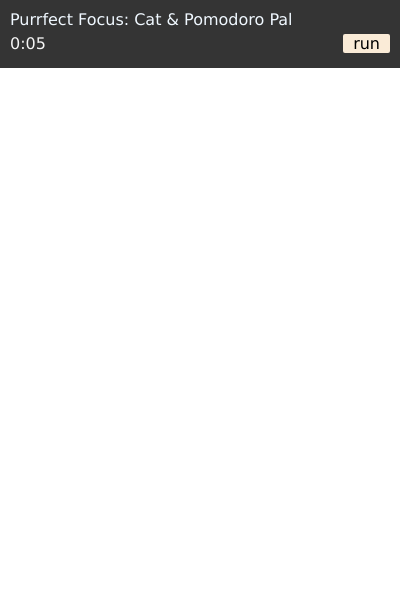
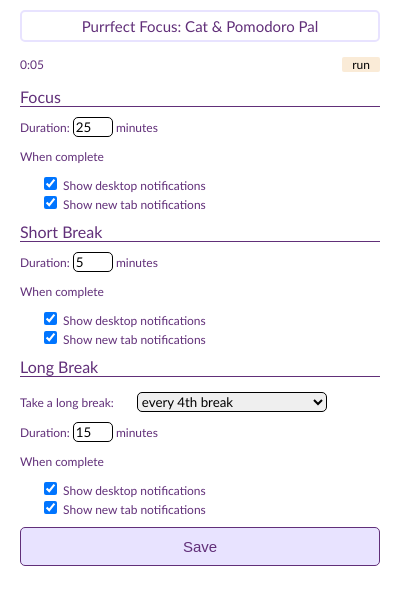
Before and after one commit to kartikth40/PurrfectFocus, a browser extension: page popup.html in a window 400 px wide. Drawn offline with Linux system fonts and the light colour scheme.

Commit message:
added settings page

```diff
--- a/popup.css
+++ b/popup.css
@@ -1,23 +1,71 @@
 html{
   margin: 0;
   padding: 0;
+}
+*,*::after,*::before{
+  box-sizing:border-box;
 }
 body{
   margin:0;
   padding: 0;
   height: max-content;
-  font-family: Verdana, Geneva, Tahoma, sans-serif;
+  font-family: 'Gill Sans', 'Gill Sans MT', Calibri, 'Trebuchet MS', sans-serif;
+  --primary-color: rgb(97, 47, 121);
+  --secondary-color-1: rgb(232, 227, 255);
+  --secondary-color-2: rgb(196, 224, 207);
+  font-size: 12px;
 }
 .container {
-  padding: 10px;
-  background-color: #343434;
-  color: #f0f8ff;
-  /* width: 200px; */
+  margin: 0;
+  padding: 10px 20px;
+  background-color: white;
+  /* background: linear-gradient(45deg, var(--secondary-color-1), var(--secondary-color-2)); */
+  color: var(--primary-color);
 }
 
 .title {
+  text-align: center;
   width: 100%;
   white-space: nowrap;
+  font-size: 15px;
+  font-weight: 400;
+  border: 2px solid var(--secondary-color-1);
+  margin-top: 0;
+  color: var(--primary-color);
+  padding: 5px;
+  border-radius: 5px;
+}
+
+h2 {
+  margin:0;
+  margin-block: 10px;
+  border-bottom: 1px solid var(--primary-color);
+  color: var(--primary-color);
+  font-weight: 500;
+  font-size: 16px;
+}
+
+p {
+  font-weight: 500;
+  margin-bottom: 10px;
+  display: block;
+}
+
+input, select {
+  border: 1px solid #000;
+  border-radius: 5px;
+  font-family: 'Gill Sans', 'Gill Sans MT', Calibri, 'Trebuchet MS', sans-serif;
+}
+
+input:hover, select:hover {
+  background-color: var(--secondary-color-1);
+}
+
+.notification {
+  white-space: nowrap;
+  width: 100%;
+  display: block;
+  margin-left: 20px;
 }
 
 .time-container{
@@ -29,7 +77,6 @@ body{
 .timer {
   display: inline-block;
   text-align: center;
-  color: whitesmoke;
 }
 
 .run {
@@ -41,3 +88,36 @@ body{
   background-color: antiquewhite;
   cursor: pointer;
 }
+
+.duration {
+  white-space: nowrap;
+}
+
+#focus-duration-input,
+#short-break-duration-input,
+#long-break-duration-input {
+  width: 40px;
+}
+
+#interval-input {
+  margin-block: 5px 10px;
+  margin-left: 20px;
+}
+
+.submit-btn {
+  width: 100%;
+  margin-top: 10px;
+  border-radius: 5px;
+  background-color: var(--secondary-color-1);
+  border: 1px solid var(--primary-color);
+  font-size: 15px;
+  font-weight: 400;
+  color: var(--primary-color);
+  cursor: pointer;
+  transition: .15s all;
+  padding: 10px;
+}
+
+.submit-btn:hover {
+  border-radius: 30px;
+}
--- a/popup.html
+++ b/popup.html
@@ -1,11 +1,80 @@
-<link href="popup.css" rel="stylesheet" type="text/css" />
-<script type="module" src="popup.js"></script>
+<!DOCTYPE html>
+<html lang="en">
+<head>
+  <meta charset="UTF-8">
+  <meta name="viewport" content="width=device-width, initial-scale=1.0">
+  <title>Purrfect Focus</title>
+  <link href="popup.css" rel="stylesheet" type="text/css" />
+  <script type="module" src="popup.js"></script>
+</head>
+<body>
 
 <div class="container">
-    <div class="title">Purrfect Focus: Cat & Pomodoro Pal</div>
+    <h1 class="title">Purrfect Focus: Cat & Pomodoro Pal</h1>
     <div class="time-container">
       <div class="timer" id="timer">0:05</div>
       <div class="run">run</div>
     </div>
 
+    <form id="settings-form">
+      <div class="focus-container">
+        <h2>Focus</h2>
+        <div class="duration">
+          <label for="focus-duration-input">Duration: <input type="number" id="focus-duration-input" value="25" required> minutes</label>
+        </div>
+        <div class="notification-container">
+          <p>When complete</p>
+          <label class="notification" for="focus-desktop-notification"><input type="checkbox" checked id="focus-desktop-notification"> Show desktop notifications</label>
+          <label class="notification" for="focus-new-tab-notification"><input type="checkbox" checked id="focus-new-tab-notification"> Show new tab notifications</label>
+        </div>
+      </div>
+
+      <div class="short-break-container">
+        <h2>Short Break</h2>
+        <div class="duration">
+          <label for="short-break-duration-input">Duration: <input type="number" id="short-break-duration-input" value="5" required> minutes</label>
+        </div>
+        <div class="notification-container">
+          <p>When complete</p>
+          <label class="notification" for="short-break-desktop-notification"><input type="checkbox" checked id="short-break-desktop-notification"> Show desktop notifications</label>
+          <label class="notification" for="short-break-new-tab-notification"><input type="checkbox" checked id="short-break-new-tab-notification"> Show new tab notifications</label>
+        </div>
+      </div>
+
+      <div class="long-break-container">
+        <h2>Long Break</h2>
+        <div class="long-break-interval">
+          <label for="interval-input">Take a long break:
+          <select name="interval" id="interval-input" required>
+            <option value="0">never</option>
+            <option value="2">every 2nd break (alternating)</option>
+            <option value="3">every 3rd break</option>
+            <option value="4" selected>every 4th break</option>
+            <option value="5">every 5th break</option>
+            <option value="6">every 6th break</option>
+            <option value="7">every 7th break</option>
+            <option value="8">every 8th break</option>
+            <option value="9">every 9th break</option>
+            <option value="10">every 10th break</option>
+          </select>
+        </label>
+        </div>
+        <div class="duration">
+          <label for="long-break-duration-input">Duration: <input type="number" id="long-break-duration-input" value="15" required> minutes</label>
+        </div>
+        <div class="notification-container">
+          <p>When complete</p>
+          <label class="notification" for="long-break-desktop-notification"><input type="checkbox" checked id="long-break-desktop-notification"> Show desktop notifications</label>
+          <label class="notification" for="long-break-new-tab-notification"><input type="checkbox" checked id="long-break-new-tab-notification"> Show new tab notifications</label>
+        </div>
+      </div>
+      <div class="btn-container">
+        <button class="submit-btn">
+          Save
+        </button>
+      </div>
+    </form>
 </div>
+
+</body>
+</html>
--- a/popup.js
+++ b/popup.js
@@ -1,5 +1,7 @@
 const runBtn = document.querySelector('.run')
 const timer = document.querySelector('.timer')
+
+const settingsForm = document.querySelector('#settings-form')
 
 document.addEventListener('DOMContentLoaded', () => {
   runBtn.addEventListener('click', () => {
@@ -15,3 +17,7 @@ chrome.runtime.onMessage.addListener(function(request, sender, sendResponse) {
     timer.innerText = request.time
   }
 });
+
+settingsForm.addEventListener('submit', (e) => {
+  e.preventDefault()
+})
```
Also changed, not shown: utils.js (+8 -5 lines).
